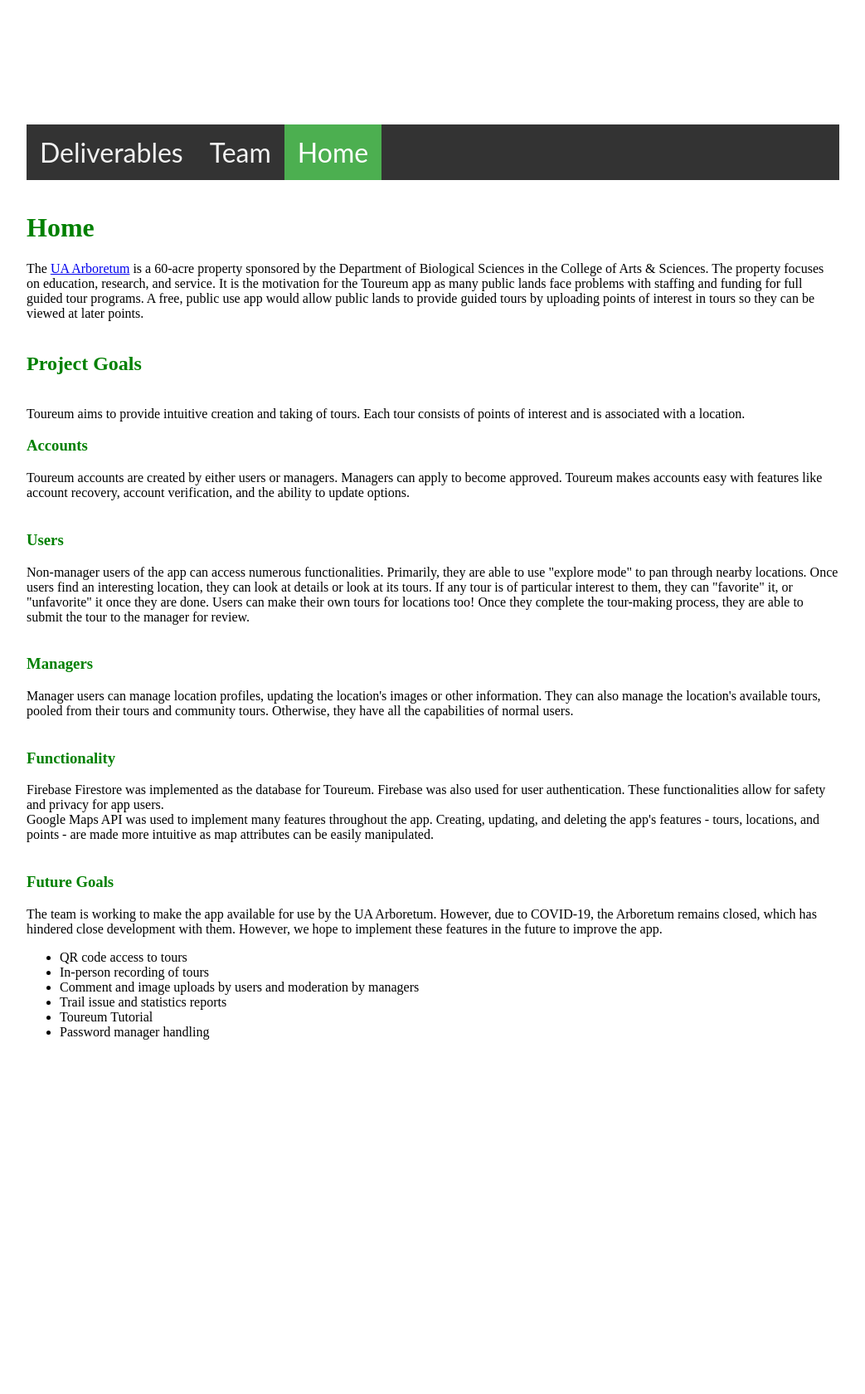
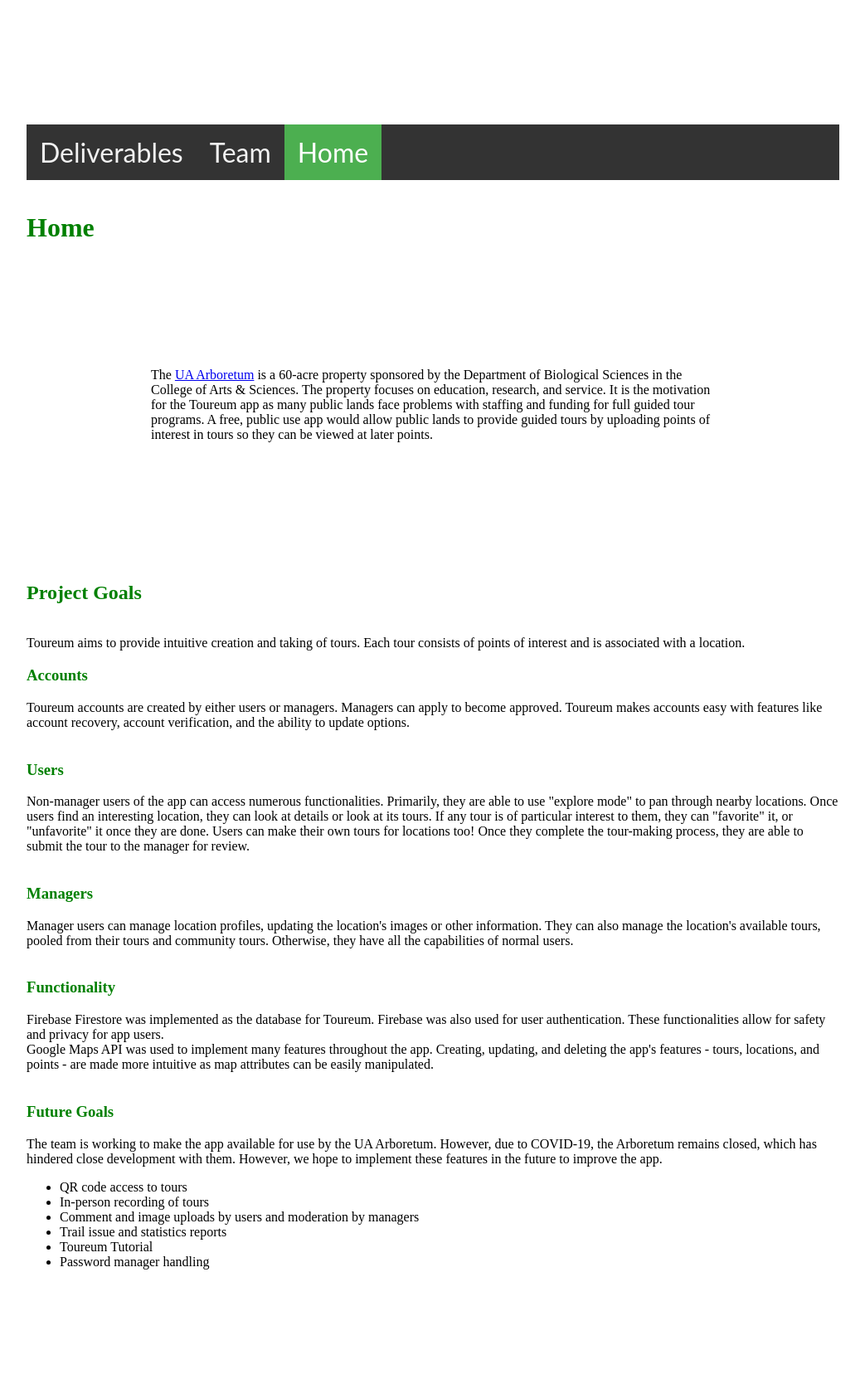
Before and after one commit to lmbrager/CS495Arboretum.github.io, a Jekyll site: the page built from index.html, in a window 1280 px wide. Shown: the whole page at 83% size, without its empty margins (118-1161 px from the left). Built offline with Jekyll 4.4.1, drawn with Linux system fonts in a browser that asks for light colours; before the commit the page ends 1403 px from its top, so only the background shows below that.

Commit message:
Update nav.html

```diff
--- a/_includes/nav.html
+++ b/_includes/nav.html
@@ -22,9 +22,17 @@ a.navbar-brand {
   background-color: #4CAF50;
   color: white;
 }
+body {
+  margin: 0px;
+  padding: 0px;
+}
+p {
+  margin: 150px;
+  padding: 0px;
+}
 </style>
 
-<div class="topnav" style="padding:0px;font-family:'Lato',sans-serif">
+<div class="topnav" style="padding:0px;margin:-ox;font-family:'Lato',sans-serif">
         {% for p in site.pages %}
         	<a {% if p.url == page.url %}class="active"{% endif %} href="{{ site.baseurl }}{{ p.url }}">{{ p.title }}</a>
         {% endfor %}
```
